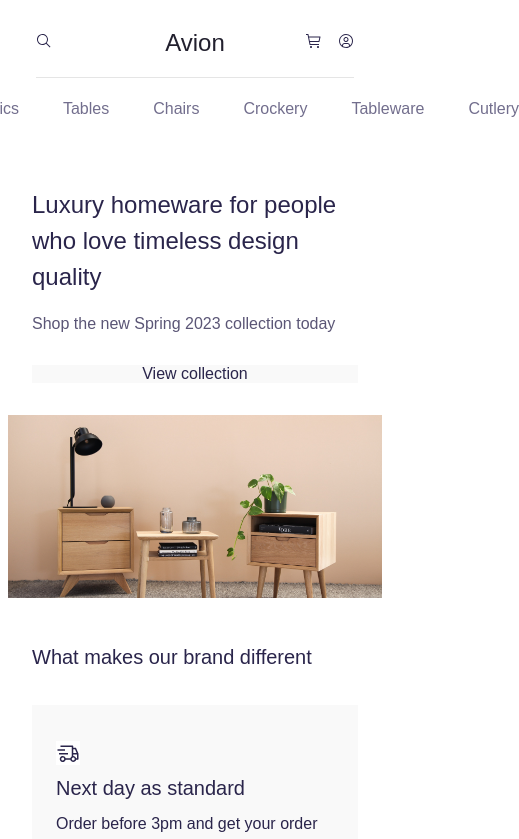
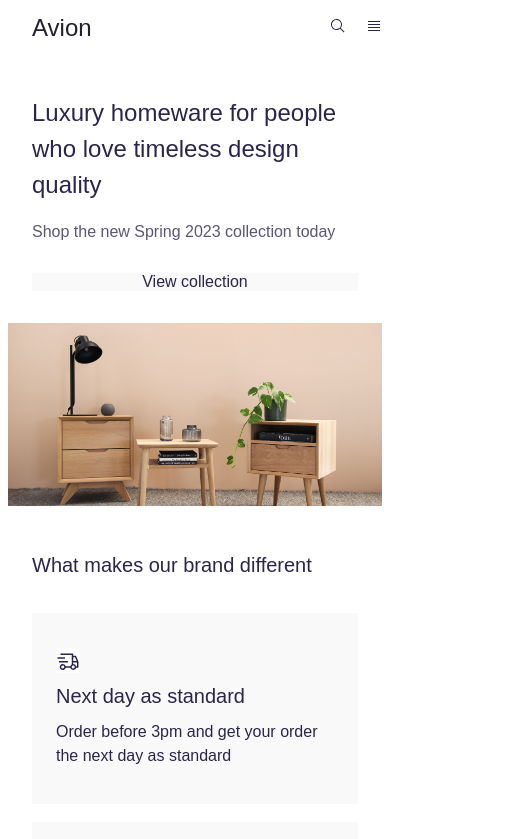
Before and after one commit to yuKalashnikova2/landing-page, a Nuxt app: page / in a window 390 px wide. Shown: the top 839 px of the page, 519 px wide, since content can reach past the window. Built offline with nearby package versions, Linux system fonts and the light colour scheme; a web font is replaced by a local one.

Commit message:
feat(Header): adaptive mobile menu

```diff
--- a/components/Header.vue
+++ b/components/Header.vue
@@ -8,13 +8,24 @@ const menu = [
   { name: 'Tableware', path: '/plant' },
   { name: 'Cutlery', path: '/plant' },
 ]
+
+const isOpenedMobileMenu = ref(false)
 </script>
 <template>
   <header class="header">
     <div class="header-top">
-      <div class="header-top-search">
-        <img src="/svg/header-search.svg" />
+      <div class="header-top-left">
+        <div class="header-top-search">
+          <img src="/svg/header-search.svg" />
+        </div>
+        <div
+          class="header-top-mobile-menu"
+          @click="isOpenedMobileMenu = !isOpenedMobileMenu"
+        >
+          <img src="/svg/mobile-menu.svg" />
+        </div>
       </div>
+
       <div class="header-logo">
         <NuxtLink to="#">Avion</NuxtLink>
       </div>
@@ -42,6 +53,16 @@ const menu = [
         {{ item.name }}
       </NuxtLink>
     </div>
+    <div class="heder-menu-mobile" v-if="isOpenedMobileMenu">
+      <NuxtLink
+        class="header-menu-mobile-link"
+        :to="item.path"
+        v-for="(item, index) in menu"
+        :key="index"
+      >
+        {{ item.name }}
+      </NuxtLink>
+    </div>
   </header>
 </template>
 
@@ -49,6 +70,10 @@ const menu = [
 .header {
   height: 132px;
   background: #fff;
+  @media screen and (max-width: 767px) {
+    position: relative;
+    height: auto;
+  }
   &-top {
     display: grid;
     grid-template-columns: repeat(3, 1fr);
@@ -56,10 +81,34 @@ const menu = [
     border-bottom: 1px solid rgba(0, 0, 0, 0.1);
     margin: 0 28px;
     align-items: center;
+    @media screen and (max-width: 767px) {
+      margin: 0;
+      border-bottom: none;
+      height: 0;
+      padding: 20px 0 20px 24px;
+      display: flex;
+      justify-content: space-between;
+    }
+    &-mobile-menu {
+      display: none;
+      @media screen and (max-width: 767px) {
+        display: block;
+      }
+    }
+    &-left {
+      display: flex;
+      gap: 20px;
+      @media screen and (max-width: 767px) {
+        order: 2;
+      }
+    }
     &-right {
       display: flex;
       align-items: center;
       justify-content: flex-end;
+      @media screen and (max-width: 767px) {
+        display: none;
+      }
       &__cart {
         margin-right: 16px;
       }
@@ -74,6 +123,9 @@ const menu = [
     &:hover {
       text-decoration: underline;
     }
+    @media screen and (max-width: 767px) {
+      order: 1;
+    }
   }
   &-menu {
     height: 62px;
@@ -83,6 +135,9 @@ const menu = [
     & > *:not(:last-child) {
       margin-right: 44px;
     }
+    @media screen and (max-width: 767px) {
+      display: none;
+    }
 
     &__link {
       color: var(--gray);
@@ -90,6 +145,22 @@ const menu = [
         text-decoration: underline;
       }
     }
+    &-mobile {
+      position: absolute;
+      background: #fff;
+      top: 60px;
+      width: 100%;
+      padding: 40px 24px;
+      &-link {
+        display: block;
+        margin-top: 20px;
+        color: var(--gray);
+        border-bottom: 1px solid rgba(85, 74, 91, 0.2);
+        &:hover {
+          background: rgba(85, 74, 91, 0.2);
+        }
+      }
+    }
   }
 }
 </style>
```
Also changed, not shown: public/svg/mobile-menu.svg (added).
